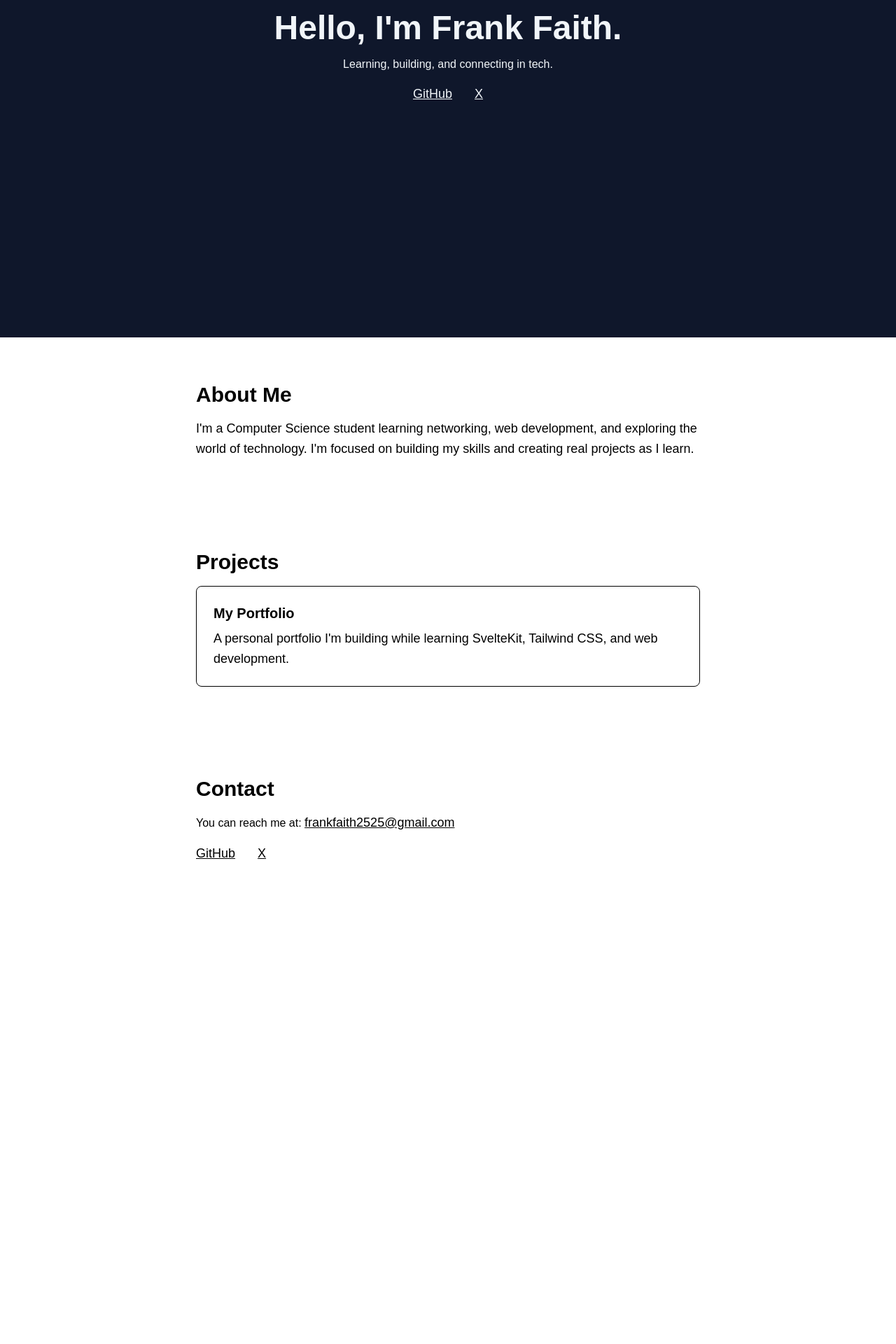
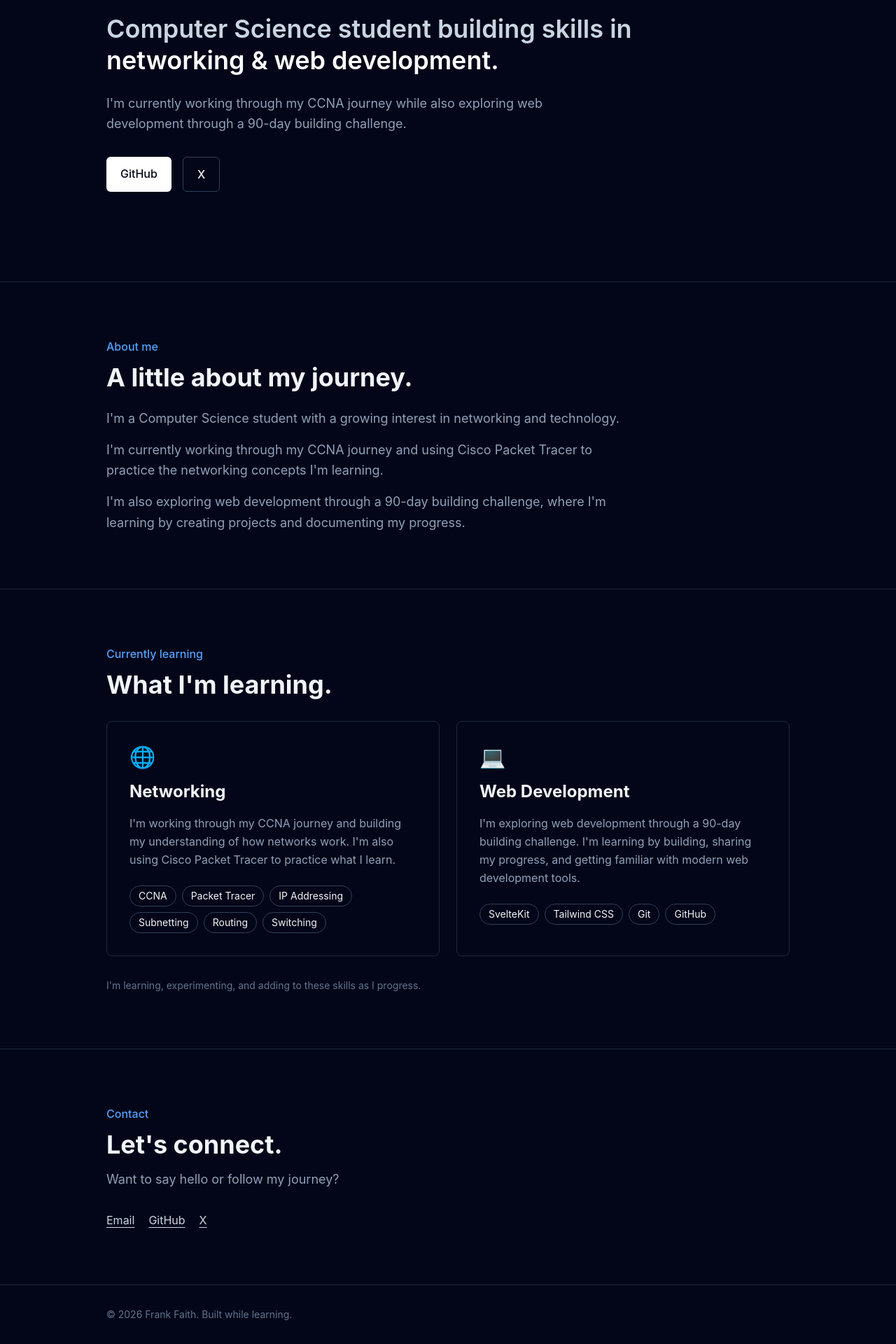
Before and after one commit to NetWithFaith/my-portfolio, a SvelteKit app: page / in a window 1280 px wide. Shown: the part 318-2238 px from the top of the page at 70% size. Before the commit the page ends 1615 px from the top, so only its background shows below. Built offline with nearby package versions, Linux system fonts and the light colour scheme.

Commit message:
Improve portfolio design and content

```diff
--- a/src/routes/+page.svelte
+++ b/src/routes/+page.svelte
@@ -1,62 +1,307 @@
-<div class="min-h-screen flex flex-col items-center justify-center bg-slate-900 text-slate-100 gap-4">
-	<h1 class="text-3xl md:text-5xl font-bold text-center">
-		Hello, I'm Frank Faith.
+<svelte:head>
+	<title>Frank Faith | Computer Science Student</title>
+	<meta
+		name="description"
+		content="Frank Faith — Computer Science student building skills in networking and exploring web development."
+	/>
+</svelte:head>
+
+<div class="min-h-screen bg-slate-950 text-slate-100">
+
+	<!-- Navigation -->
+	<nav class="border-b border-slate-800">
+		<div class="max-w-5xl mx-auto px-6 py-5 flex flex-col gap-4 sm:flex-row sm:items-center sm:justify-between">
+
+			<a href="/" class="font-bold text-lg tracking-tight">
+				NetWithFaith
+			</a>
+
+			<div class="flex flex-wrap gap-x-4 gap-y-2 text-sm text-slate-400">
+				<a href="#about" class="hover:text-white transition-colors">
+					About
+				</a>
+
+				<a href="#learning" class="hover:text-white transition-colors">
+					Learning
+				</a>
+
+				<a href="#contact" class="hover:text-white transition-colors">
+					Contact
+				</a>
+			</div>
+
+		</div>
+	</nav>
+
+
+	<!-- Hero -->
+	<section class="max-w-5xl mx-auto px-6 py-24 md:py-32">
+
+		<div class="max-w-3xl">
+
+			<p class="text-blue-400 font-medium mb-5">
+				Hello, I'm
+			</p>
+
+			<h1 class="text-5xl md:text-7xl font-bold tracking-tight">
+				Frank Faith.
 			</h1>
 
-	<p class="text-center">
-		Learning, building, and connecting in tech.
+			<h2 class="mt-6 text-2xl md:text-4xl font-semibold text-slate-300 leading-tight">
+				Computer Science student building skills in
+				<span class="text-white">networking & web development.</span>
+			</h2>
+
+			<p class="mt-6 text-lg leading-relaxed text-slate-400 max-w-2xl">
+				I'm currently working through my CCNA journey while also
+				exploring web development through a 90-day building challenge.
 			</p>
 
-	<div class="flex flex-col gap-4 md:flex-row md:gap-8">
-		<a href="https://github.com/NetWithFaith" target="_blank" class="text-lg underline hover:text-blue-400 transition-colors">
+			<div class="flex flex-wrap gap-4 mt-8">
+
+				<a
+					href="https://github.com/NetWithFaith"
+					target="_blank"
+					rel="noopener noreferrer"
+					class="rounded-md bg-white px-5 py-3 text-slate-950 font-medium hover:bg-slate-200 transition-colors"
+				>
 					GitHub
 				</a>
 
-		<a href="https://x.com/NetWithFaith" target="_blank" class="text-lg underline hover:text-blue-400 transition-colors">
+				<a
+					href="https://x.com/NetWithFaith"
+					target="_blank"
+					rel="noopener noreferrer"
+					class="rounded-md border border-slate-700 px-5 py-3 font-medium hover:border-slate-400 transition-colors"
+				>
 					X
 				</a>
-	</div>
+
 			</div>
 
-<section class="max-w-3xl mx-auto px-6 py-16">
-	<h2 class="text-3xl font-bold mb-4">About Me</h2>
+		</div>
 
-	<p class="text-lg leading-relaxed">
-		I'm a Computer Science student learning networking, web development,
-		and exploring the world of technology. I'm focused on building my skills
-		and creating real projects as I learn.
-	</p>
 	</section>
 
-<section class="max-w-3xl mx-auto px-6 py-16">
-	<h2 class="text-3xl font-bold mb-4">Projects</h2>
 
-	<div class="border rounded-lg p-6">
-		<h3 class="text-xl font-bold">My Portfolio</h3>
-		<p class="mt-2 text-lg leading-relaxed">
-			A personal portfolio I'm building while learning SvelteKit,
-			Tailwind CSS, and web development.
+	<!-- About -->
+	<section id="about" class="border-t border-slate-800">
+
+		<div class="max-w-5xl mx-auto px-6 py-20">
+
+			<p class="text-blue-400 font-medium mb-3">
+				About me
 			</p>
+
+			<h2 class="text-3xl md:text-4xl font-bold">
+				A little about my journey.
+			</h2>
+
+			<div class="mt-6 max-w-3xl space-y-4 text-lg leading-relaxed text-slate-400">
+
+				<p>
+					I'm a Computer Science student with a growing interest
+					in networking and technology.
+				</p>
+
+				<p>
+					I'm currently working through my CCNA journey and using
+					Cisco Packet Tracer to practice the networking concepts
+					I'm learning.
+				</p>
+
+				<p>
+					I'm also exploring web development through a 90-day
+					building challenge, where I'm learning by creating
+					projects and documenting my progress.
+				</p>
+
 			</div>
+
+		</div>
+
 	</section>
 
-<section class="max-w-3xl mx-auto px-6 py-16">
-	<h2 class="text-3xl font-bold mb-4">Contact</h2>
 
-	<p>
-		You can reach me at:
-		<a href="mailto:frankfaith2525@gmail.com" class="text-lg underline hover:text-blue-400 transition-colors">
-			frankfaith2525@gmail.com
-		</a>
+	<!-- What I'm Learning -->
+	<section id="learning" class="border-t border-slate-800">
+
+		<div class="max-w-5xl mx-auto px-6 py-20">
+
+			<p class="text-blue-400 font-medium mb-3">
+				Currently learning
 			</p>
 
-	<div class="flex gap-8 mt-4">
-		<a href="https://github.com/NetWithFaith" target="_blank" class="text-lg underline hover:text-blue-400 transition-colors">
+			<h2 class="text-3xl md:text-4xl font-bold">
+				What I'm learning.
+			</h2>
+
+			<div class="grid grid-cols-1 md:grid-cols-2 gap-6 mt-8">
+
+
+				<!-- Networking -->
+				<div class="border border-slate-800 rounded-lg p-6 md:p-8 hover:border-slate-600 transition-colors">
+
+					<div class="text-3xl mb-4">
+						🌐
+					</div>
+
+					<h3 class="text-2xl font-bold">
+						Networking
+					</h3>
+
+					<p class="mt-4 text-slate-400 leading-relaxed">
+						I'm working through my CCNA journey and building
+						my understanding of how networks work. I'm also
+						using Cisco Packet Tracer to practice what I learn.
+					</p>
+
+					<div class="flex flex-wrap gap-2 mt-6">
+
+						<span class="text-sm border border-slate-700 rounded-full px-3 py-1">
+							CCNA
+						</span>
+
+						<span class="text-sm border border-slate-700 rounded-full px-3 py-1">
+							Packet Tracer
+						</span>
+
+						<span class="text-sm border border-slate-700 rounded-full px-3 py-1">
+							IP Addressing
+						</span>
+
+						<span class="text-sm border border-slate-700 rounded-full px-3 py-1">
+							Subnetting
+						</span>
+
+						<span class="text-sm border border-slate-700 rounded-full px-3 py-1">
+							Routing
+						</span>
+
+						<span class="text-sm border border-slate-700 rounded-full px-3 py-1">
+							Switching
+						</span>
+
+					</div>
+
+				</div>
+
+
+				<!-- Web Development -->
+				<div class="border border-slate-800 rounded-lg p-6 md:p-8 hover:border-slate-600 transition-colors">
+
+					<div class="text-3xl mb-4">
+						💻
+					</div>
+
+					<h3 class="text-2xl font-bold">
+						Web Development
+					</h3>
+
+					<p class="mt-4 text-slate-400 leading-relaxed">
+						I'm exploring web development through a 90-day
+						building challenge. I'm learning by building,
+						sharing my progress, and getting familiar with
+						modern web development tools.
+					</p>
+
+					<div class="flex flex-wrap gap-2 mt-6">
+
+						<span class="text-sm border border-slate-700 rounded-full px-3 py-1">
+							SvelteKit
+						</span>
+
+						<span class="text-sm border border-slate-700 rounded-full px-3 py-1">
+							Tailwind CSS
+						</span>
+
+						<span class="text-sm border border-slate-700 rounded-full px-3 py-1">
+							Git
+						</span>
+
+						<span class="text-sm border border-slate-700 rounded-full px-3 py-1">
+							GitHub
+						</span>
+
+					</div>
+
+				</div>
+
+			</div>
+
+
+			<!-- Small learning note -->
+			<p class="mt-8 text-sm text-slate-500">
+				I'm learning, experimenting, and adding to these skills as I progress.
+			</p>
+
+		</div>
+
+	</section>
+
+
+	<!-- Contact -->
+	<section id="contact" class="border-t border-slate-800">
+
+		<div class="max-w-5xl mx-auto px-6 py-20">
+
+			<p class="text-blue-400 font-medium mb-3">
+				Contact
+			</p>
+
+			<h2 class="text-3xl md:text-4xl font-bold">
+				Let's connect.
+			</h2>
+
+			<p class="mt-4 text-lg text-slate-400">
+				Want to say hello or follow my journey?
+			</p>
+
+			<div class="flex flex-wrap gap-5 mt-8">
+
+				<a
+					href="mailto:frankfaith2525@gmail.com"
+					class="text-slate-300 hover:text-white transition-colors underline underline-offset-4"
+				>
+					Email
+				</a>
+
+				<a
+					href="https://github.com/NetWithFaith"
+					target="_blank"
+					rel="noopener noreferrer"
+					class="text-slate-300 hover:text-white transition-colors underline underline-offset-4"
+				>
 					GitHub
 				</a>
 
-		<a href="https://x.com/NetWithFaith" target="_blank" class="text-lg underline hover:text-blue-400 transition-colors">
+				<a
+					href="https://x.com/NetWithFaith"
+					target="_blank"
+					rel="noopener noreferrer"
+					class="text-slate-300 hover:text-white transition-colors underline underline-offset-4"
+				>
 					X
 				</a>
+
 			</div>
+
+		</div>
+
 	</section>
+
+
+	<!-- Footer -->
+	<footer class="border-t border-slate-800">
+
+		<div class="max-w-5xl mx-auto px-6 py-8 text-sm text-slate-500">
+
+			<p>
+				© 2026 Frank Faith. Built while learning.
+			</p>
+
+		</div>
+
+	</footer>
+
+</div>
--- a/src/routes/layout.css
+++ b/src/routes/layout.css
@@ -1,4 +1,6 @@
 @import 'tailwindcss';
+@import url('https://fonts.googleapis.com/css2?family=Inter:wght@400;500;600;700&display=swap');
+
 html {
-	font-family: Arial, sans-serif;
+    font-family: 'Inter', sans-serif;
 }
```
Lines whose indentation alone changed are shown as unchanged.
